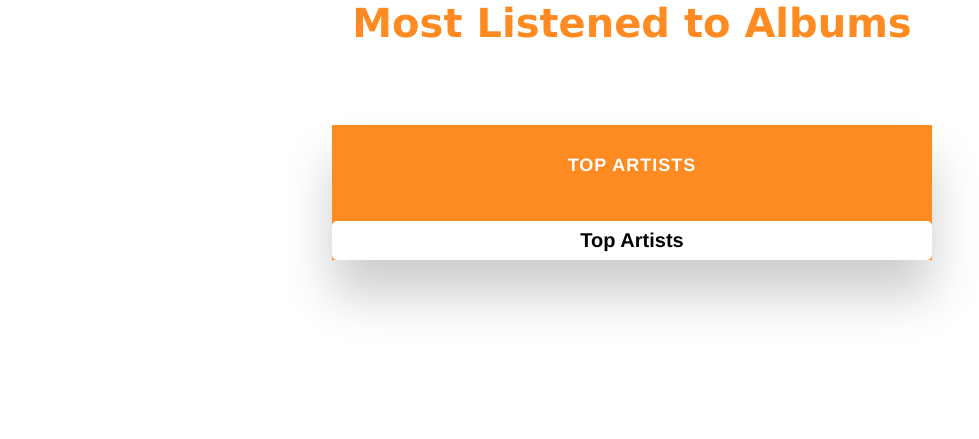
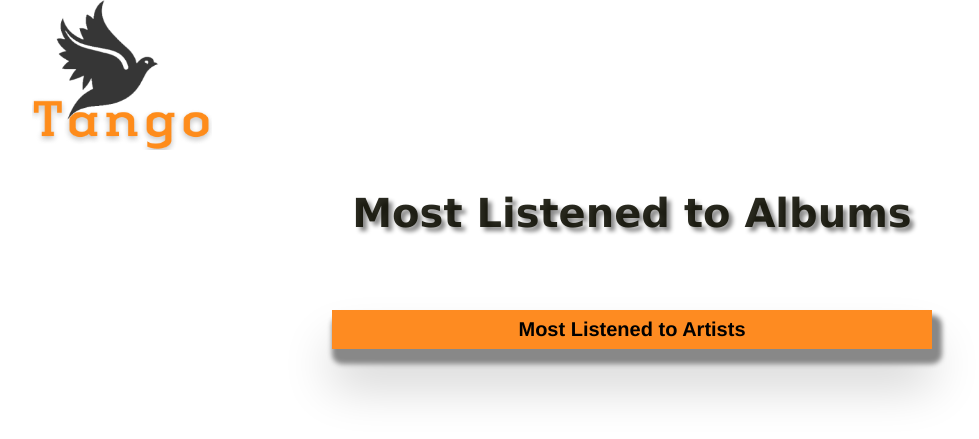
Before and after one commit to magic9995/BandTogether, a Flask app: template website/templates/loading.html in a window 1280 px wide. Shown: the top 439 px of the page, without its empty margins (8-987 px from the left). Run offline with Flask 2, Linux system fonts and the light colour scheme; the template is opened without the code that fills it, so the values that code supplies are empty.

Commit message:
More style updates

```diff
--- a/website/static/CSS/loadingPage.css
+++ b/website/static/CSS/loadingPage.css
@@ -64,10 +64,14 @@
 
 /* Table Styles */
 .headingText p{
-  color:#FE8B21;
+  color:#0c0c01e2;
   font-size: 40px;
   text-align: center;
   font-weight: 800;
+  text-shadow: 4px 4px 4px #888888;
+}
+.title{
+  background-color: #0c0c01e2;
 }
 .table-wrapper{
     margin: 10px 25% 25%;
@@ -85,6 +89,7 @@
     max-width: 100%;
     white-space: nowrap;
     background-color: white;
+    box-shadow: 5px 10px 5px 5px #888888;
 }
 
 .fl-table td, .fl-table th {
@@ -95,6 +100,10 @@
 .fl-table td {
     border-right: 1px solid #f8f8f8;
     font-size: 18px;
+}
+
+.fl-table th{
+  background-color: #FE8B21;
 }
 
 .fl-table thead th {
--- a/website/templates/loading.html
+++ b/website/templates/loading.html
@@ -3,6 +3,7 @@
   <head>
 
     <title>Tango</title>
+    <link rel="shortcut icon" href="{{ url_for('static', filename='favicon.png') }}">
     <link href="{{ url_for('static', filename='CSS/loadingPage.css') }}" rel="stylesheet">
     <integrity="sha384-EVSTQN3/azprG1Anm3QDgpJLIm9Nao0Yz1ztcQTwFspd3yD65VohhpuuCOmLASjC" crossorigin="anonymous">
     <script src="https://cdn.jsdelivr.net/npm/bootstrap@5.0.2/dist/js/bootstrap.bundle.min.js"
@@ -37,8 +38,7 @@
 
   <body class="text-center">
 
-    <p>{{ username }}</p>
-    <p>{{ password }}</p>
+    <img src="{{ url_for('static',filename='logo2.png') }}" alt="" width="180" height="150">
     <div class = "headingText">
     <p>Most Listened to Albums</p>
   </div>
@@ -49,15 +49,14 @@
   </div>
   <div class="table-wrapper">
     <table class="fl-table">
-      <th>Top Artists</th>
+      <th>Most Listened to Artists</th>
+      </div>
       <thead>
         <tr>
         </tr>
         </thead>
         <tbody>
         <tr>
-
-    <h2> Top Artists</h2>
     {% for i in range(0, lenArtists) %}
     <tr>
       <td>{{i + 1}}. {{artists[i]}}</td>
```
